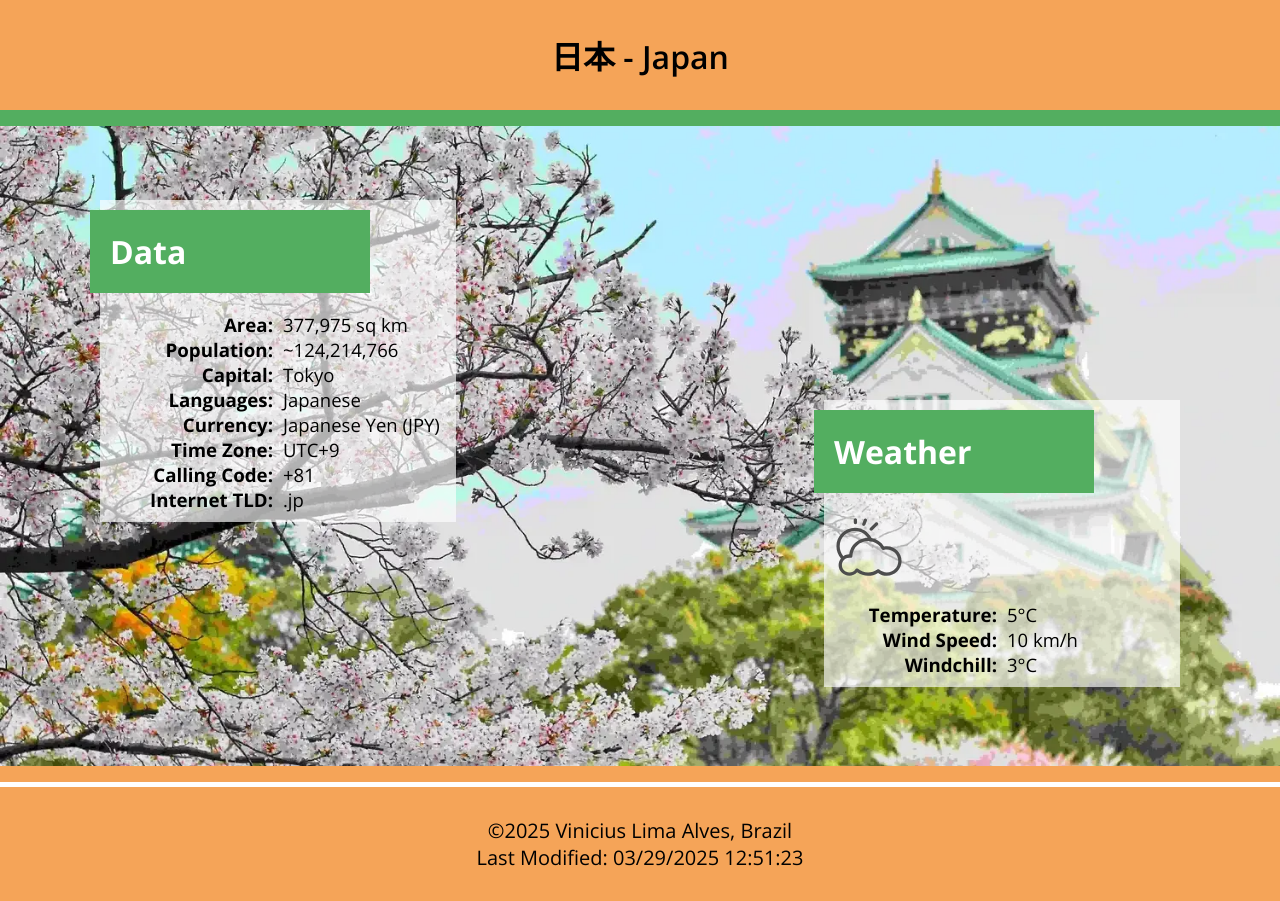
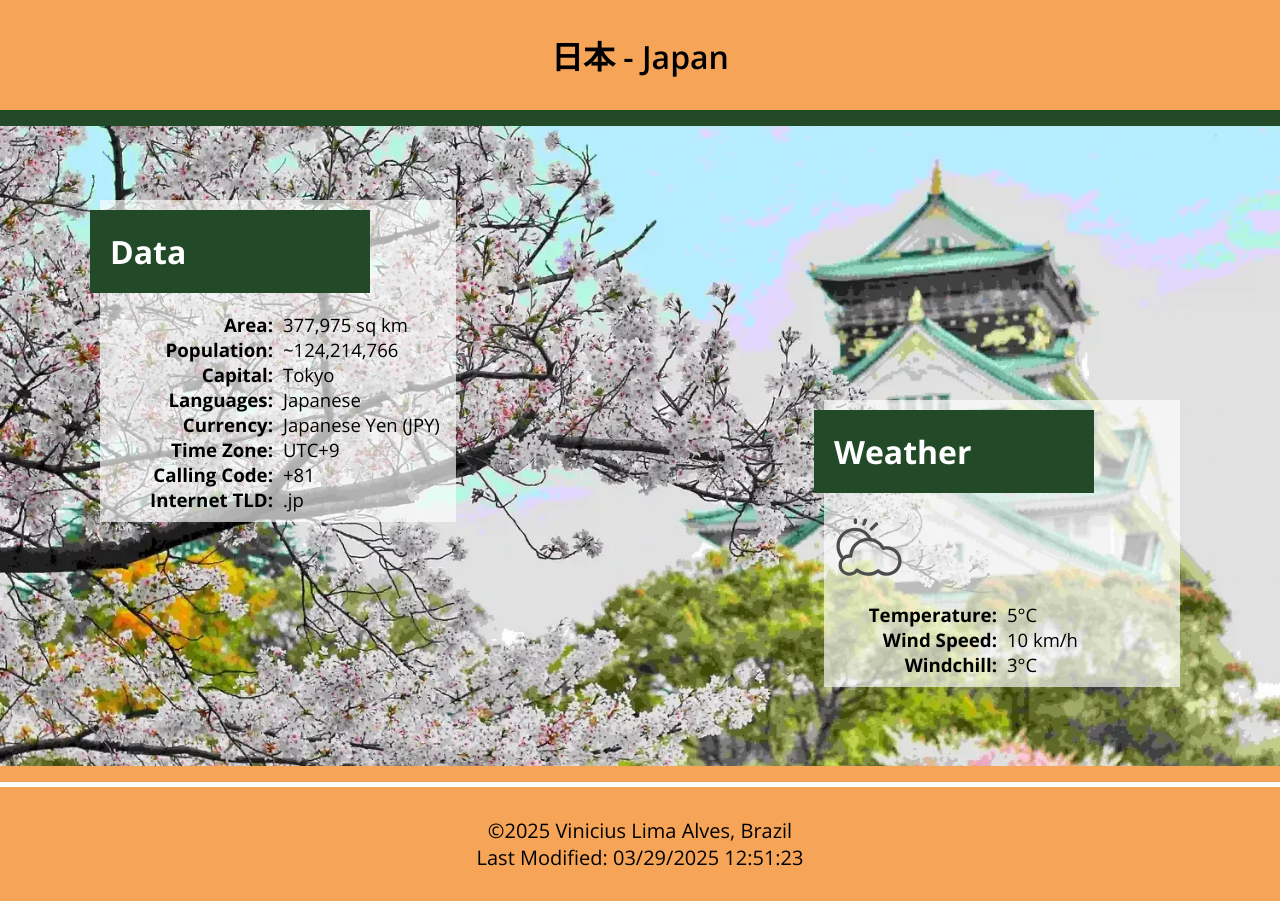
Before and after one commit to Vicore123/wdd131, a plain HTML site: page place.html in a window 1280 px wide. Drawn offline with nearby package versions, Linux system fonts and the light colour scheme.

Commit message:
fixing problems

```diff
--- a/styles/place.css
+++ b/styles/place.css
@@ -1,6 +1,6 @@
 :root {
    --primary-color: #f5a458;
-   --secondary-color: #53ae60;
+   --secondary-color: #224928;
 }
 
 * {
```
